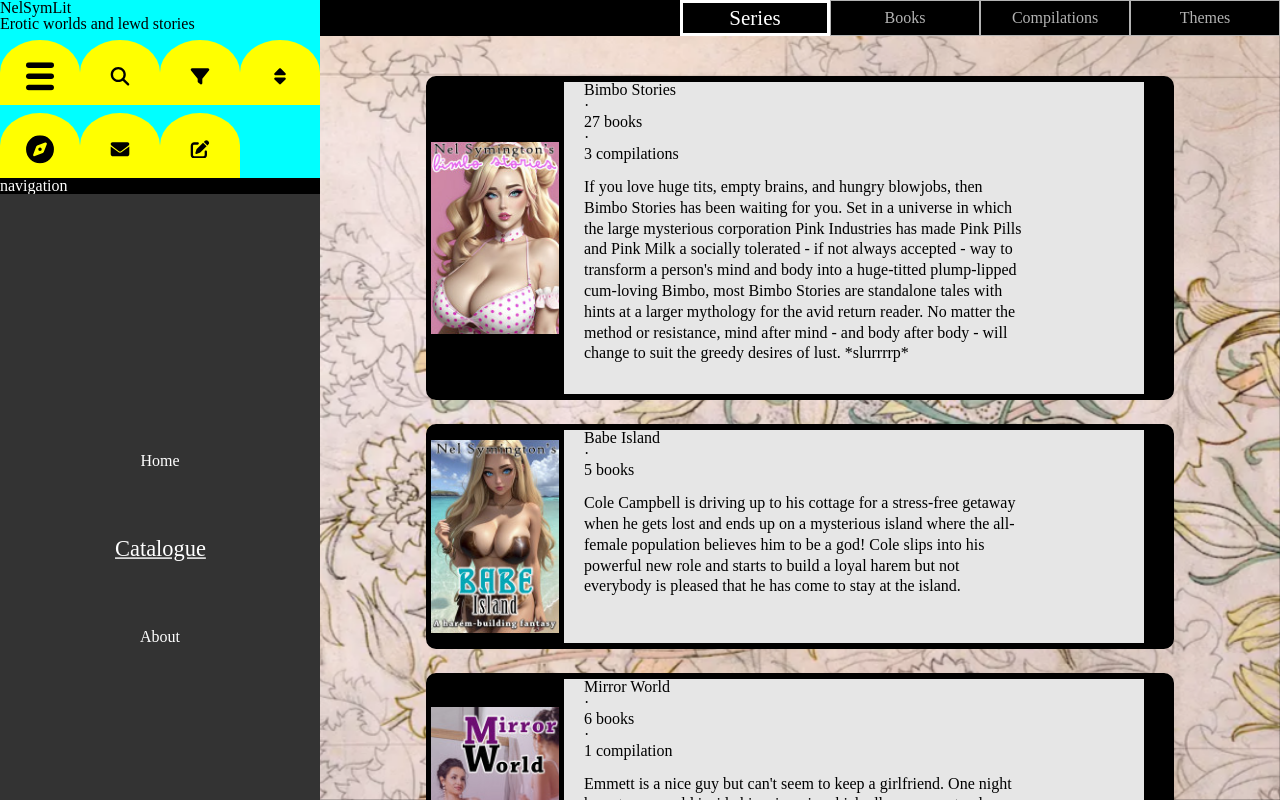
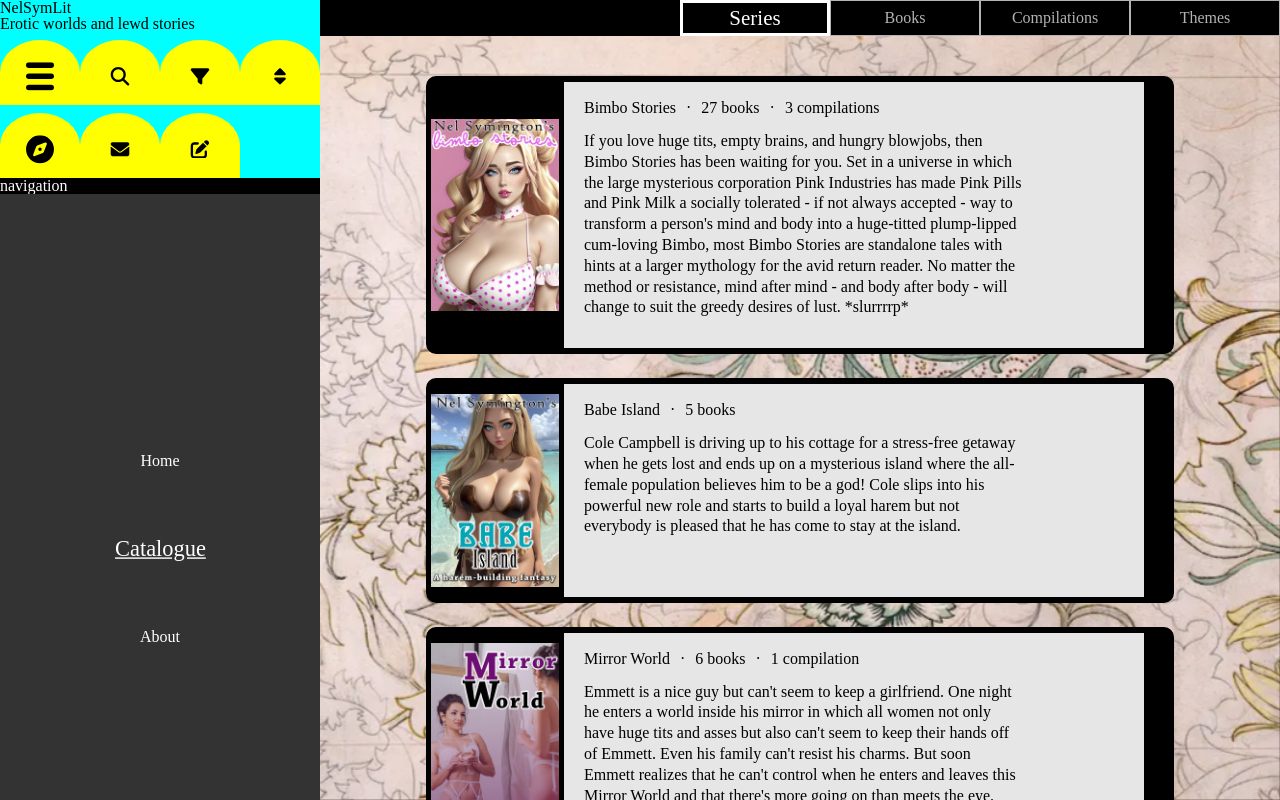
Before and after one commit to Driijko/wren, a Svelte app: page / in a window 1280 px wide. Built offline with nearby package versions, Linux system fonts and the light colour scheme.

Commit message:
CatalogueListItemHeader: add narrow and wide styles.

```diff
--- a/src/components/4-structures/catalogue/list/item/CatalogueListItemHeader.svelte
+++ b/src/components/4-structures/catalogue/list/item/CatalogueListItemHeader.svelte
@@ -8,7 +8,10 @@
 </script>
 
 <!-- MARKUP //////////////////////////////////////// -->
-<header>
+<header
+  class:narrow={width === "narrow"}
+  class:wide={width === "wide"}
+>
   <h4>
     {#if item.titleSplit !== undefined && width === "narrow"}
       {item.titleSplit[0]}<br/>{item.titleSplit[1]}
@@ -17,11 +20,11 @@
     {/if}
   </h4>
   {#if item.type === "compilation" || item.type === "series"}
-    <span class:remove={width === "narrow"}>&middot</span>
+    <span>&middot</span>
     <p>{item.books.length} books</p>
   {/if}
   {#if item.compilations !== undefined && item.compilations.length > 0}
-    <span class:remove={width === "narrow"}>&middot</span>
+    <span>&middot</span>
     <p>
       {item.compilations.length}
       compilation{item.compilations.length > 1 ? "s" : ""}
@@ -31,7 +34,25 @@
 
 <!-- STYLES //////////////////////////////////////// -->
 <style>
-.remove {
+.narrow {
+  display: flex;
+  flex-direction: column;
+  align-items: center;
+  justify-content: center;
+  gap: 20px;
+  flex: 1;
+}
+.narrow h4 {
+  text-align: center;
+  line-height: 1.5;
+}
+.narrow span {
   display: none;
 }
+.wide {
+  display: flex;
+  align-items: center;
+  padding-top: 18px;
+  gap: 10px;
+}
 </style>
```
